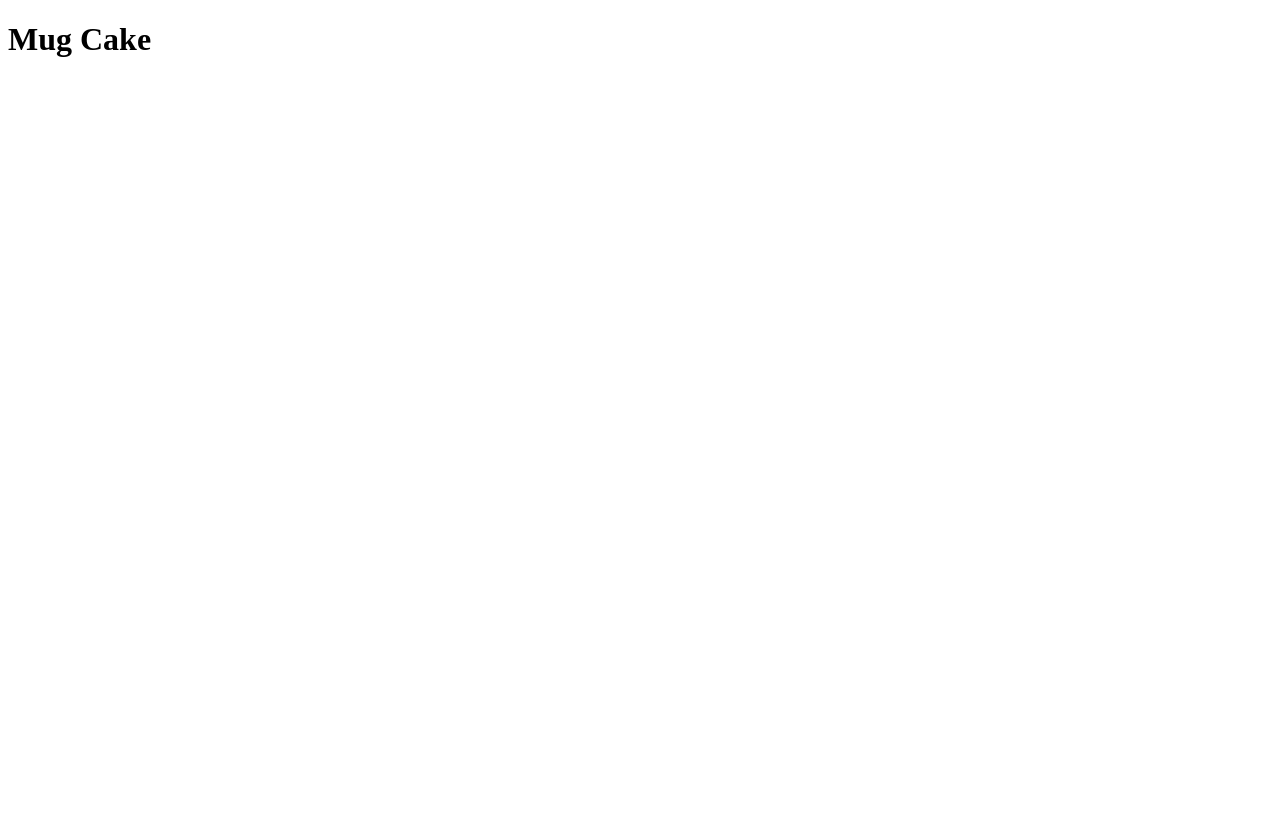
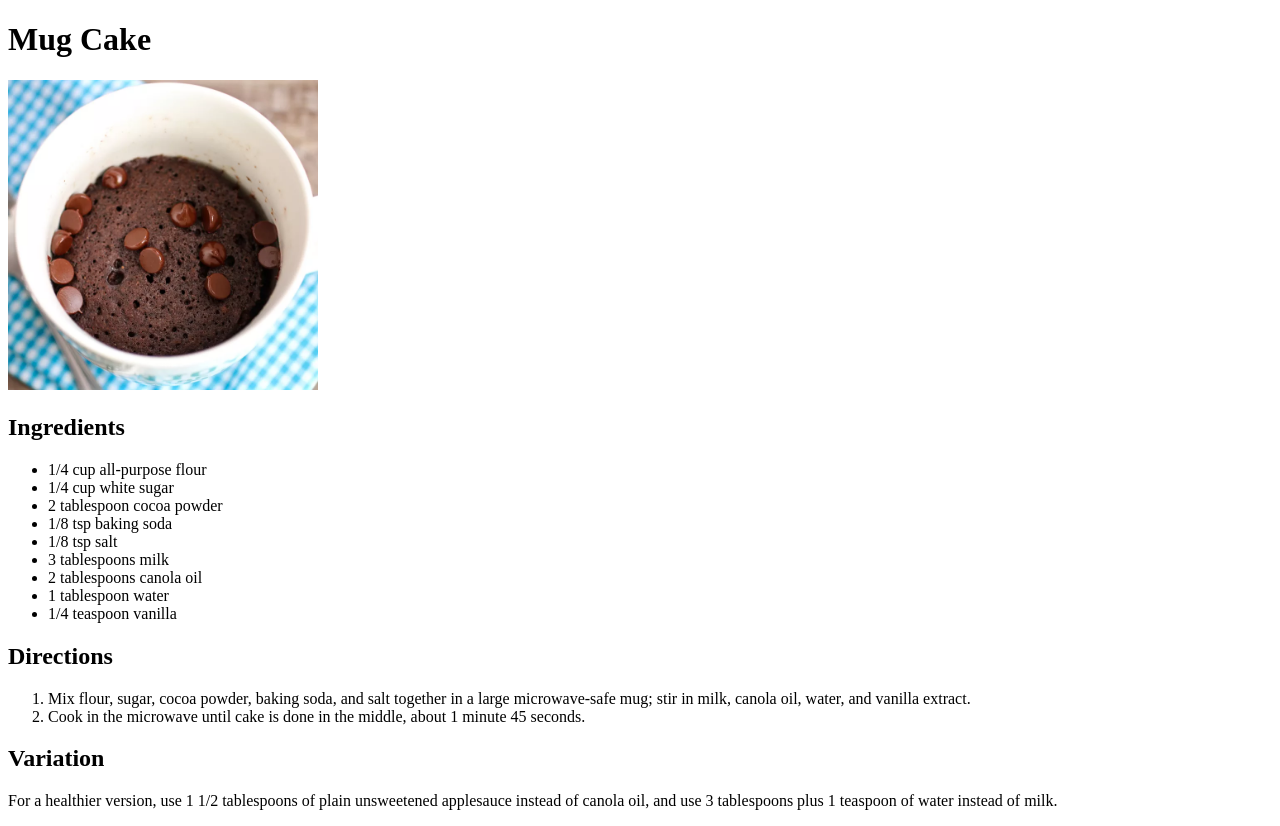
Before and after one commit to kasovi/odin-recipes, a plain HTML site: page recipes/mug-cake.html in a window 1280 px wide. Before the commit the page ends 800 px from the top, so only its background shows below. Drawn offline with Linux system fonts and the light colour scheme.

Commit message:
mug cake recipe added

```diff
--- a/recipes/mug-cake.html
+++ b/recipes/mug-cake.html
@@ -7,5 +7,26 @@
 </head>
 <body>
     <h1>Mug Cake</h1>
+    <img src="../images/mugcake.jpg" height="310" width="310">
+    <h2>Ingredients</h2>
+    <ul>
+        <li>1/4 cup all-purpose flour</li>
+        <li>1/4 cup white sugar</li>
+        <li>2 tablespoon cocoa powder</li>
+        <li>1/8 tsp baking soda</li>
+        <li>1/8 tsp salt</li>
+        <li>3 tablespoons milk</li>
+        <li>2 tablespoons canola oil</li>
+        <li>1 tablespoon water</li>
+        <li>1/4 teaspoon vanilla</li>
+    </ul>
+    <h2>Directions</h2>
+    <ol>
+        <li>Mix flour, sugar, cocoa powder, baking soda, and salt together in a large microwave-safe mug; stir in milk, canola oil, water, and vanilla extract.</li>
+        <li>Cook in the microwave until cake is done in the middle, about 1 minute 45 seconds.</li>
+    </ol>
+    <h2>Variation</h2>
+    <p>For a healthier version, use 1 1/2 tablespoons of plain unsweetened applesauce instead of canola oil, and use 3 tablespoons plus 1 teaspoon of water instead of milk.</p>
+
 </body>
 </html>
```
Also changed, not shown: recipes/chocolate-chip-cookies.html (+20 -0 lines), images/mugcake.jpg (added).
